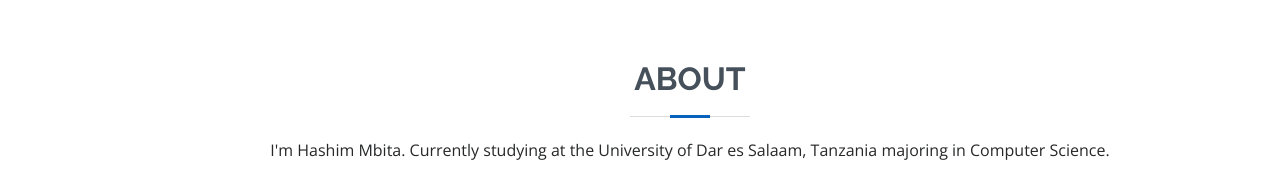
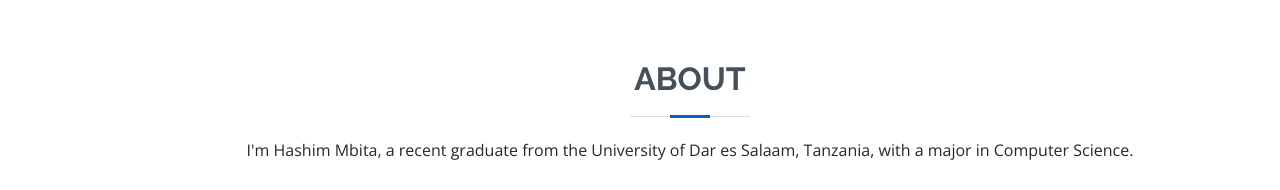
Before and after one commit to Udoddy/Portfolio, a plain HTML site: page index.html in a window 1280 px wide. Shown: the part 800-990 px from the top of the page. Drawn offline with nearby package versions, Linux system fonts and the light colour scheme.

Commit message:
Update index.html

```diff
--- a/index.html
+++ b/index.html
@@ -76,7 +76,7 @@
 
         <div class="section-title">
           <h2>About</h2>
-          <p>I'm Hashim Mbita. Currently studying at the University of Dar es Salaam, Tanzania majoring in Computer Science.</p>
+          <p>I'm Hashim Mbita, a recent graduate from the University of Dar es Salaam, Tanzania, with a major in Computer Science.</p>
         </div>
 
         <div class="row">
```
